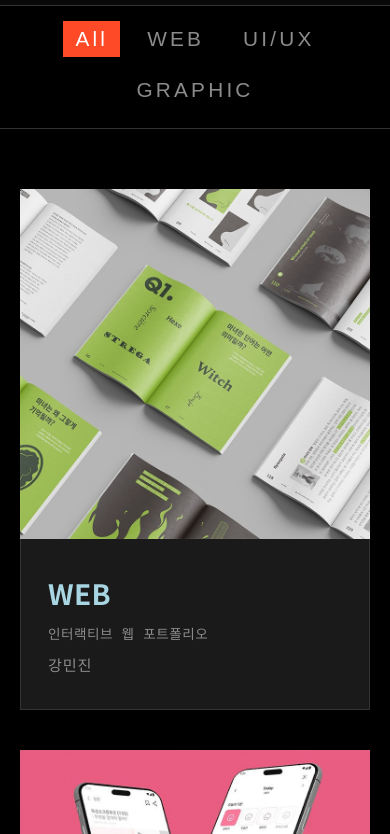
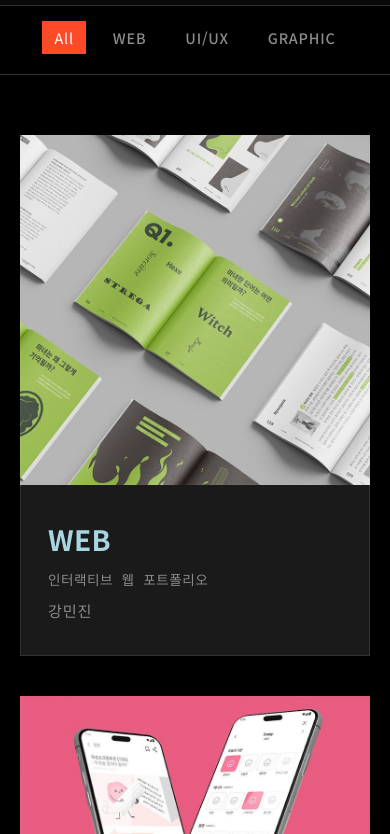
Before and after one commit to woogiewoo/jol_port_1105, a plain HTML site: page index.html in a window 390 px wide. Shown: the part 60-894 px from the top of the page. Drawn offline with Linux system fonts and the light colour scheme; a web font is replaced by a local one.

Commit message:
Update index.html
1106v

```diff
--- a/index.html
+++ b/index.html
@@ -156,17 +156,18 @@
         }
 
         .filter-item {
-            font-family: var(--f-display);
+            font-family: var(--f-primary); /* 메뉴바와 동일한 폰트로 변경 */
             text-decoration: none;
             color: var(--c-text-secondary);
-            font-size: 2rem;
+            font-size: 1.8rem; /* 폰트 변경에 맞춰 크기 조정 */
+            font-weight: 500; /* 폰트 두께 추가 */
             padding: 8px 16px;
             border-radius: 0;
             outline: none;
             border: none;
             background: none;
             cursor: pointer;
-            letter-spacing: 0.2rem;
+            letter-spacing: 0.05rem; /* 자간 조정 */
             transition: all 0.3s ease;
             position: relative;
         }
@@ -199,7 +200,7 @@
         .profile-grid {
             display: grid;
             grid-template-columns: repeat(3, 1fr);
-            gap: 60px 50px;
+            gap: 80px 66px; /* 상하/좌우 마진을 추가로 증가 */
             position: relative;
         }
 
@@ -304,9 +305,10 @@
             /* 이전 이메일 링크와 유사한 스타일을 유지하되, hover 효과는 제거 */
         }
 
-        .profile-contact-link {
-            /* 이 클래스는 더 이상 사용되지 않지만, 만약을 위해 남겨둡니다. */
-        }
+        /* 이 클래스는 더 이상 사용되지 않지만, 만약을 위해 남겨둡니다. */
+        /* .profile-contact-link {
+
+        } */
 
         /* Empty State */
         .empty-state {
@@ -351,7 +353,7 @@
         @media (max-width: 1200px) {
             .profile-grid {
                 grid-template-columns: repeat(3, 1fr);
-                gap: 50px 40px;
+                gap: 66px 54px; /* 상하/좌우 마진을 추가로 증가 */
             }
         }
 
@@ -362,10 +364,10 @@
             .site-header nav a { font-size: 0.9rem; padding: 6px 12px; }
             .container { padding: 0 20px; }
             .filter-section { top: 61px; padding: 20px 0; }
-            .filter-item { font-size: 1.5rem; padding: 6px 12px; }
+            .filter-item { font-size: 1rem; padding: 6px 12px; }
             .profile-section { padding: 60px 0 80px; }
             .profile-grid {
-                grid-template-columns: 1fr;
+                grid-template-columns: 1fr; /* 1열로 변경 */
                 gap: 40px;
             }
             .profile-section::before { display: none; }
@@ -378,7 +380,7 @@
         }
 
         @media (max-width: 480px) {
-            .filter-item { font-size: 1.3rem; }
+            .filter-item { font-size: 0.9rem; }
         }
     </style>
 </head>
```
